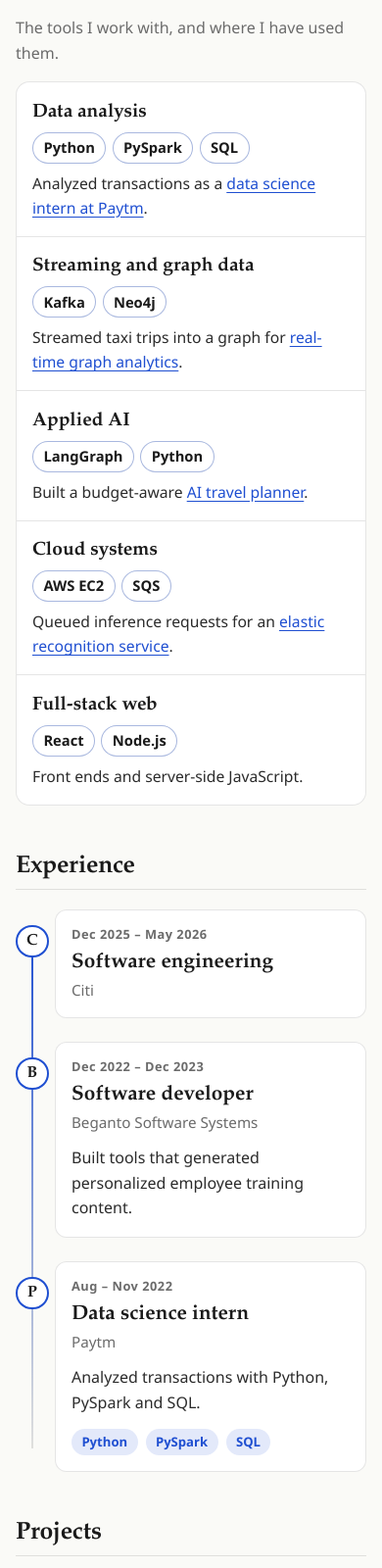
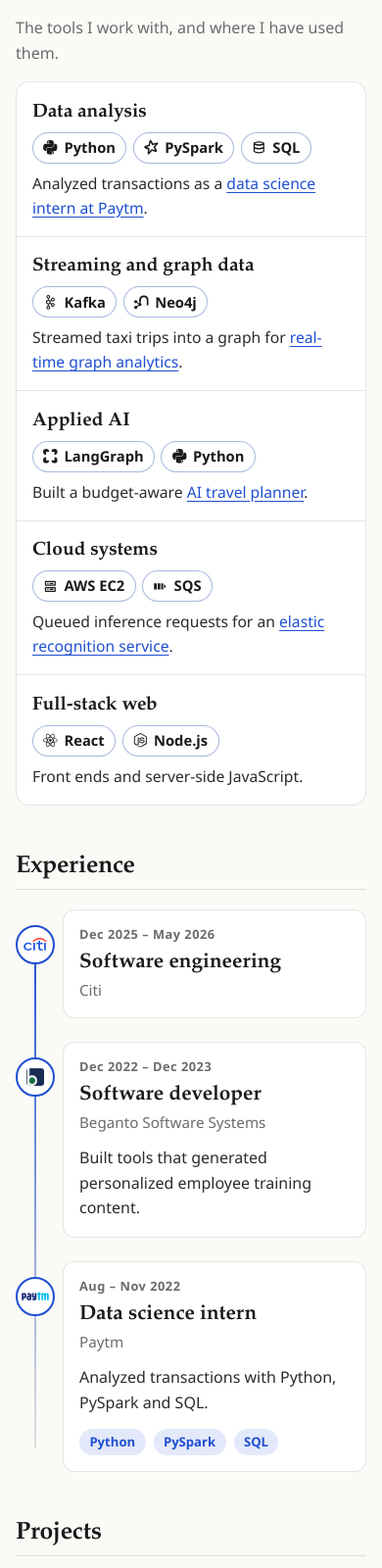
Before and after one commit to sarthakpal16/sarthak-pal-portfolio, a plain HTML site: page dist/index.html in a window 390 px wide. Shown: the part 1340-2940 px from the top of the page at 98% size. Drawn offline with Linux system fonts and the light colour scheme.

Commit message:
Replace experience and education initials with real logos, and add skill icons
Experience tiles now show the Citi, Beganto and Paytm marks and the
education tiles show the ASU and IIIT Delhi marks, in place of the text
initials. Skills chips gain small single-color icons: Simple Icons for the
named technologies and generic glyphs for SQL, AWS EC2 and SQS.

All assets are self-hosted under dist/assets. The vectors are rebuilt
from path data only, and the logos are decorative (alt="") because each
name stays visible beside its mark. LOGO-SOURCES.md records where each
asset came from and which fallbacks were used.

```diff
--- a/dist/index.html
+++ b/dist/index.html
@@ -163,27 +163,27 @@
       <ul class="skill-list">
         <li class="skill">
           <h3>Data analysis</h3>
-          <p class="skill-tools"><span class="chip">Python</span><span class="chip">PySpark</span><span class="chip">SQL</span></p>
+          <p class="skill-tools"><span class="chip"><svg class="ti" width="16" height="16" aria-hidden="true" focusable="false"><use href="assets/tech-icons.svg#python"/></svg>Python</span><span class="chip"><svg class="ti" width="16" height="16" aria-hidden="true" focusable="false"><use href="assets/tech-icons.svg#apachespark"/></svg>PySpark</span><span class="chip"><svg class="ti" width="16" height="16" aria-hidden="true" focusable="false"><use href="assets/tech-icons.svg#database"/></svg>SQL</span></p>
           <p class="skill-use">Analyzed transactions as a <a href="#exp-paytm">data science intern at Paytm</a>.</p>
         </li>
         <li class="skill">
           <h3>Streaming and graph data</h3>
-          <p class="skill-tools"><span class="chip">Kafka</span><span class="chip">Neo4j</span></p>
+          <p class="skill-tools"><span class="chip"><svg class="ti" width="16" height="16" aria-hidden="true" focusable="false"><use href="assets/tech-icons.svg#apachekafka"/></svg>Kafka</span><span class="chip"><svg class="ti" width="16" height="16" aria-hidden="true" focusable="false"><use href="assets/tech-icons.svg#neo4j"/></svg>Neo4j</span></p>
           <p class="skill-use">Streamed taxi trips into a graph for <a href="#project-graph">real-time graph analytics</a>.</p>
         </li>
         <li class="skill">
           <h3>Applied AI</h3>
-          <p class="skill-tools"><span class="chip">LangGraph</span><span class="chip">Python</span></p>
+          <p class="skill-tools"><span class="chip"><svg class="ti" width="16" height="16" aria-hidden="true" focusable="false"><use href="assets/tech-icons.svg#langgraph"/></svg>LangGraph</span><span class="chip"><svg class="ti" width="16" height="16" aria-hidden="true" focusable="false"><use href="assets/tech-icons.svg#python"/></svg>Python</span></p>
           <p class="skill-use">Built a budget-aware <a href="#project-planner">AI travel planner</a>.</p>
         </li>
         <li class="skill">
           <h3>Cloud systems</h3>
-          <p class="skill-tools"><span class="chip">AWS EC2</span><span class="chip">SQS</span></p>
+          <p class="skill-tools"><span class="chip"><svg class="ti" width="16" height="16" aria-hidden="true" focusable="false"><use href="assets/tech-icons.svg#server"/></svg>AWS EC2</span><span class="chip"><svg class="ti" width="16" height="16" aria-hidden="true" focusable="false"><use href="assets/tech-icons.svg#queue"/></svg>SQS</span></p>
           <p class="skill-use">Queued inference requests for an <a href="#project-cloud">elastic recognition service</a>.</p>
         </li>
         <li class="skill">
           <h3>Full-stack web</h3>
-          <p class="skill-tools"><span class="chip">React</span><span class="chip">Node.js</span></p>
+          <p class="skill-tools"><span class="chip"><svg class="ti" width="16" height="16" aria-hidden="true" focusable="false"><use href="assets/tech-icons.svg#react"/></svg>React</span><span class="chip"><svg class="ti" width="16" height="16" aria-hidden="true" focusable="false"><use href="assets/tech-icons.svg#nodedotjs"/></svg>Node.js</span></p>
           <p class="skill-use">Front ends and server-side JavaScript.</p>
         </li>
       </ul>
@@ -193,7 +193,7 @@
       <h2 id="experience-heading">Experience</h2>
       <ol class="timeline">
         <li class="t-item">
-          <span class="t-logo" aria-hidden="true">C</span>
+          <span class="t-logo" aria-hidden="true"><img src="assets/logo-citi.svg" alt="" width="204" height="118"></span>
           <article class="t-card">
             <p class="t-when">Dec 2025 – May 2026</p>
             <h3>Software engineering</h3>
@@ -201,7 +201,7 @@
           </article>
         </li>
         <li class="t-item">
-          <span class="t-logo" aria-hidden="true">B</span>
+          <span class="t-logo" aria-hidden="true"><img class="logo-mark" src="assets/logo-beganto.png" alt="" width="86" height="81"></span>
           <article class="t-card">
             <p class="t-when">Dec 2022 – Dec 2023</p>
             <h3>Software developer</h3>
@@ -210,7 +210,7 @@
           </article>
         </li>
         <li class="t-item" id="exp-paytm">
-          <span class="t-logo" aria-hidden="true">P</span>
+          <span class="t-logo" aria-hidden="true"><img class="logo-wide" src="assets/logo-paytm.svg" alt="" width="653" height="214"></span>
           <article class="t-card">
             <p class="t-when">Aug – Nov 2022</p>
             <h3>Data science intern</h3>
@@ -268,14 +268,14 @@
       <h2 id="education-heading">Education</h2>
       <div class="edu">
         <span class="edu-name">
-          <span class="edu-mark" aria-hidden="true">ASU</span>
+          <span class="edu-mark" aria-hidden="true"><img src="assets/logo-asu.png" alt="" width="264" height="112"></span>
           <span>MSc, Computer Science <span class="org">· Arizona State University</span></span>
         </span>
         <span class="when">2024 – 2026</span>
       </div>
       <div class="edu">
         <span class="edu-name">
-          <span class="edu-mark" aria-hidden="true">IIIT</span>
+          <span class="edu-mark" aria-hidden="true"><img src="assets/logo-iiitd.png" alt="" width="283" height="142"></span>
           <span>BTech, Computer Science <span class="org">· IIIT Delhi</span></span>
         </span>
         <span class="when">2018 – 2022</span>
--- a/dist/style.css
+++ b/dist/style.css
@@ -485,6 +485,10 @@ h2 {
   font-weight: 700;
 }
 
+.t-logo img { width: 64%; height: auto; }
+.t-logo img.logo-mark { width: 52%; border-radius: 3px; }
+.t-logo img.logo-wide { width: 76%; }
+
 .t-card {
   padding: 1.1rem 1.35rem 1.25rem;
   border: 1px solid var(--border);
@@ -604,11 +608,13 @@ h2 {
 .skill h3 { grid-area: area; padding-top: 0.15rem; font-size: 1.2rem; }
 .skill-tools { grid-area: tools; display: flex; flex-wrap: wrap; gap: 0.4rem; }
 .skill-tools .chip {
+  gap: 0.4rem;
   border-color: color-mix(in srgb, var(--accent) 30%, var(--border));
   color: var(--ink-strong);
   font-size: 0.92rem;
   font-weight: 600;
 }
+.ti { flex-shrink: 0; width: 1em; height: 1em; fill: currentColor; }
 .skill-use { grid-area: use; color: var(--ink); font-size: 0.98rem; }
 
 #exp-paytm,
@@ -627,8 +633,9 @@ h2 {
   display: grid;
   flex-shrink: 0;
   place-items: center;
-  width: 2rem;
-  height: 2rem;
+  width: 3.25rem;
+  height: 2.25rem;
+  padding: 0.3rem 0.4rem;
   border-radius: 6px;
   background: #ffffff;
   box-shadow: inset 0 0 0 1px rgba(0, 0, 0, 0.12);
@@ -638,6 +645,7 @@ h2 {
   font-weight: 700;
   letter-spacing: 0.02em;
 }
+.edu-mark img { width: 100%; height: 100%; object-fit: contain; }
 .when { display: flex; font-size: 0.9rem; white-space: nowrap; }
 
 /* Contact */
@@ -729,14 +737,14 @@ h2 {
   .glance { grid-template-columns: 1fr 1fr; }
   .glance li:last-child { grid-column: 1 / -1; }
   .jump { gap: 0.9rem; }
-  .timeline { padding-left: 2.5rem; }
-  .timeline::before { left: 1rem; }
-  .t-logo { left: -2.5rem; width: 2.1rem; height: 2.1rem; font-size: 1rem; }
+  .timeline { padding-left: 3rem; }
+  .timeline::before { left: calc(1.25rem - 1px); }
+  .t-logo { left: -3rem; width: 2.5rem; height: 2.5rem; }
   .t-card { padding: 0.9rem 1rem 1rem; }
   .project { padding: 1rem; }
   .skill { grid-template-columns: minmax(0, 1fr); grid-template-areas: "area" "tools" "use"; gap: 0.5rem; padding: 1rem; }
   .edu { flex-direction: column; align-items: flex-start; gap: 0.15rem; }
-  .edu .when { padding-left: 2.75rem; }
+  .edu .when { padding-left: 4rem; }
   .contact-card { padding: 1.5rem 1rem; }
   .form-row { grid-template-columns: 1fr; }
   .profile-urls li { grid-template-columns: 1fr; gap: 0; }
```
Also changed, not shown: dist/assets/logo-asu.png (added), dist/assets/logo-beganto.png (added), dist/assets/logo-citi.svg (added), dist/assets/logo-iiitd.png (added), dist/assets/logo-paytm.svg (added), dist/assets/tech-icons.svg (added), 1 other file.
